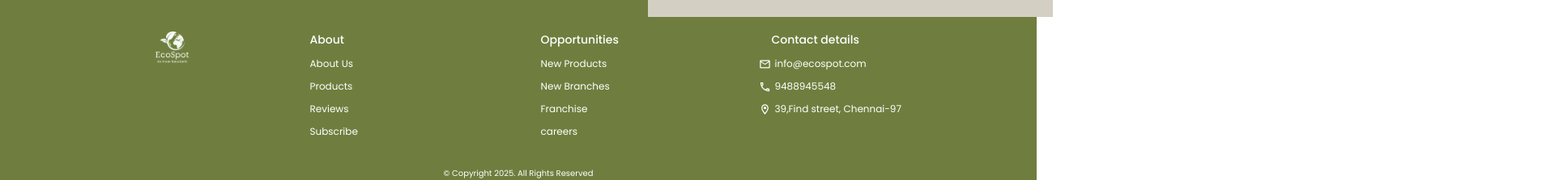
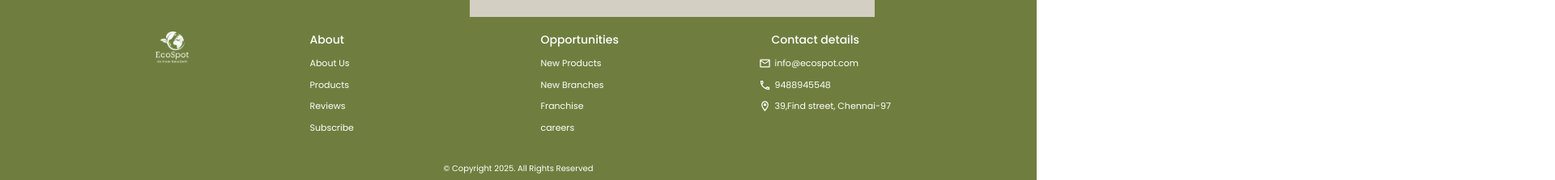
Before and after one commit to HariPrasath-Baskaran/Ecospot, a React (Create React App) app: page / in a window 1280 px wide. Shown: the part 2756-2979 px from the top of the page at 81% size, 1920 px wide, since content can reach past the window. Built offline with nearby package versions, Linux system fonts and the light colour scheme.

Commit message:
added the subscribe model alignment

```diff
--- a/src/Components/Footer/Footer.css
+++ b/src/Components/Footer/Footer.css
@@ -18,7 +18,7 @@
 
 .test ul li {
   margin-bottom: 1rem;
-  font-size: 1.2rem;
+  font-size: 1.1rem;
 }
 
 .test ul li:first-child {
--- a/src/Components/SubscribeModal/Subscribe.css
+++ b/src/Components/SubscribeModal/Subscribe.css
@@ -2,8 +2,9 @@
   width: 50rem;
   padding: 2rem 6rem;
   position: absolute;
+  top: -5rem;
+  right: 20rem;
   z-index: 1;
-  /* background-color: aliceblue; */
 }
 
 .subscribe--heading {
--- a/src/Pages/Main.css
+++ b/src/Pages/Main.css
@@ -44,7 +44,5 @@
 }
 
 .subscribe--positioning {
-  left: 80rem;
-  top: -5rem;
   position: relative;
 }
```
